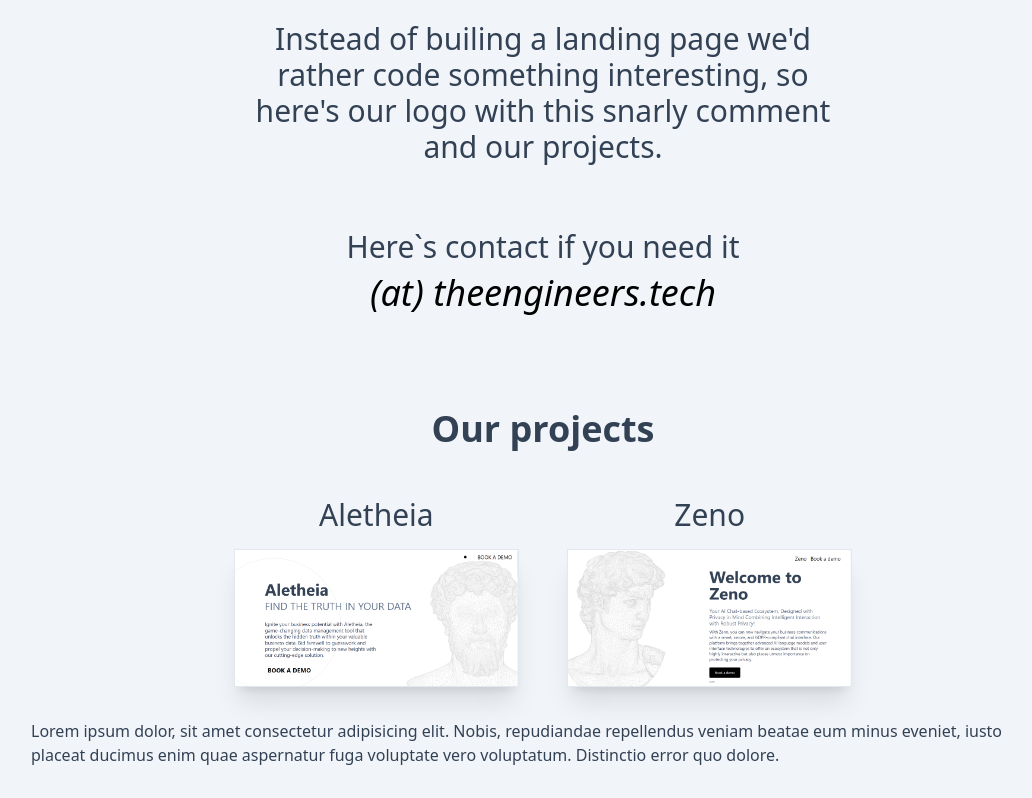
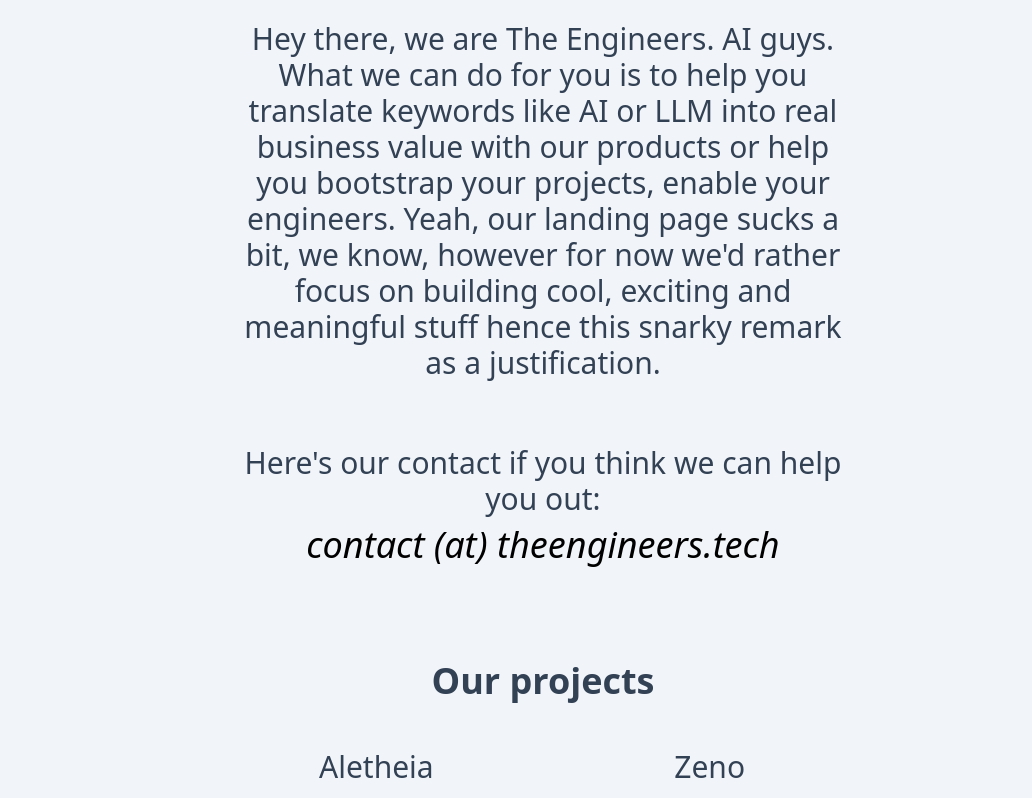
Before and after one commit to th33ngineers/theengineers-landing, a website: page index.html in a window 1280 px wide. Shown: the part 208-1006 px from the top of the page, without its empty margins (97-1129 px from the left). Before the commit the page ends 975 px from the top, so only its background shows below. Drawn offline with Linux system fonts and the light colour scheme.

Commit message:
fix(lp): moved stuff + changed content

```diff
--- a/src/index.html
+++ b/index.html
@@ -3,12 +3,12 @@
   <head>
     <meta charset="UTF-8" />
     <meta name="viewport" content="width=device-width, initial-scale=1.0" />
-    <meta name="description" content="theengineers landing page" />
+    <meta name="description" content="AI products ecosystem that lets you translate AI into real business value and bootstrap your AI trasnformation" />
     <meta
       name="keywords"
-      content="ai, IT, programmers, developers, engineers, theengineers, the engineers, theengineers.com, th33"
+      content="ai, IT, LLM, programmers, developers, engineers, theengineers, the engineers, theengineers.com, th33"
     />
-    <meta name="author" content="theengineers" />
+    <meta name="author" content="The Engineers" />
     <title>The engineers</title>
     <link href="/src/input.css" rel="stylesheet" />
     <link href="/dist/output.css" rel="stylesheet" />
@@ -25,14 +25,13 @@
       />
       <div class="text-xl md:text-3xl font-medium py-6 md:w-4/6 text-center">
         <p>
-          Instead of builing a landing page we'd rather code something
-          interesting, so here's our logo with this snarly comment and our
-          projects.
+          Hey there, we are The Engineers. AI guys. What we can do for you is to help you translate keywords like AI or LLM into real business value with our products or help you bootstrap your projects, enable your engineers.
+          Yeah, our landing page sucks a bit, we know, however for now we'd rather focus on building cool, exciting and meaningful stuff hence this snarky remark as a justification.
         </p>
         <div class="pt-16">
-          <p>Here`s contact if you need it</p>
+          <p>Here's our contact if you think we can help you out:</p>
           <p class="text-3xl md:text-4xl text-black italic p-2">
-            (at) theengineers.tech
+            contact (at) theengineers.tech
           </p>
         </div>
       </div>
@@ -68,11 +67,8 @@
         </a>
       </div>
     </section>
-    <foote>
-      Lorem ipsum dolor, sit amet consectetur adipisicing elit. Nobis,
-      repudiandae repellendus veniam beatae eum minus eveniet, iusto placeat
-      ducimus enim quae aspernatur fuga voluptate vero voluptatum. Distinctio
-      error quo dolore.
-    </foote>
+    <footer>
+      Sometime in the future a proper footer will be here.
+    </footer>
   </body>
 </html>
```
Also changed, not shown: 1 other file.
